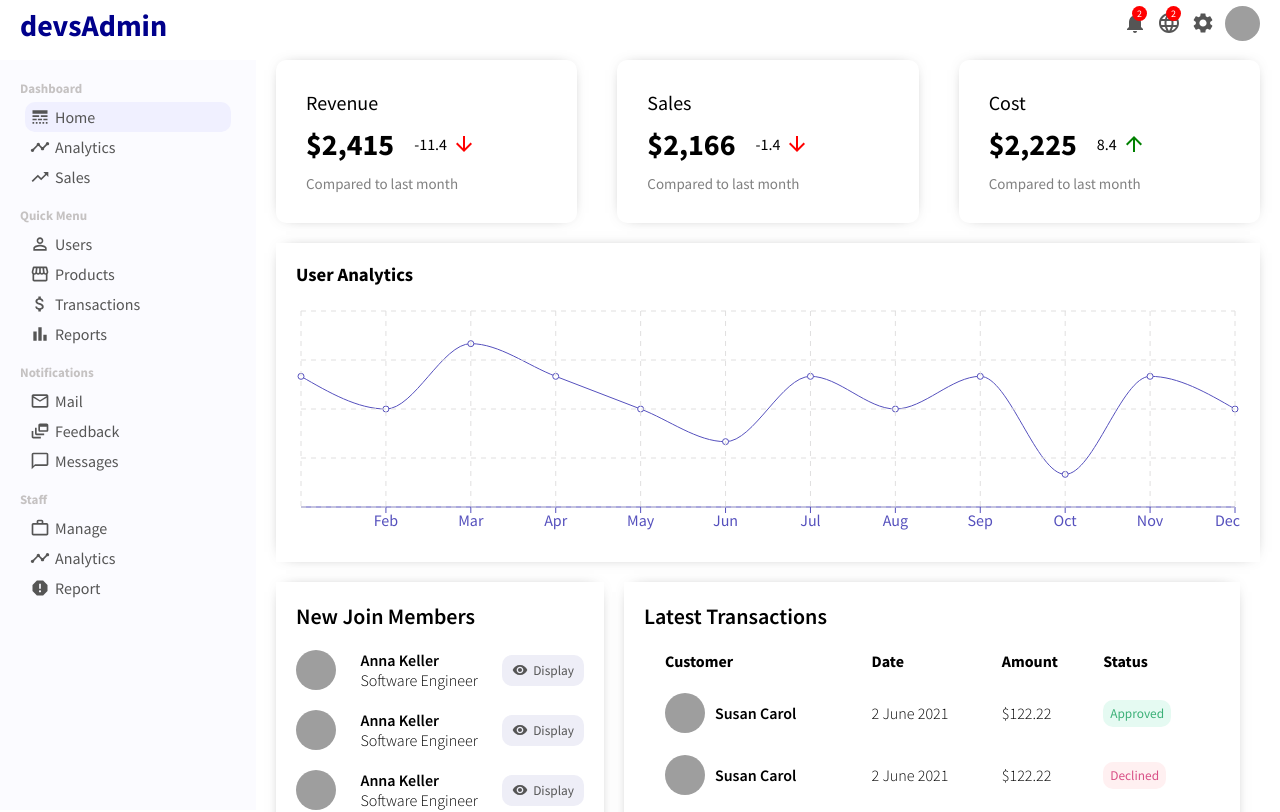
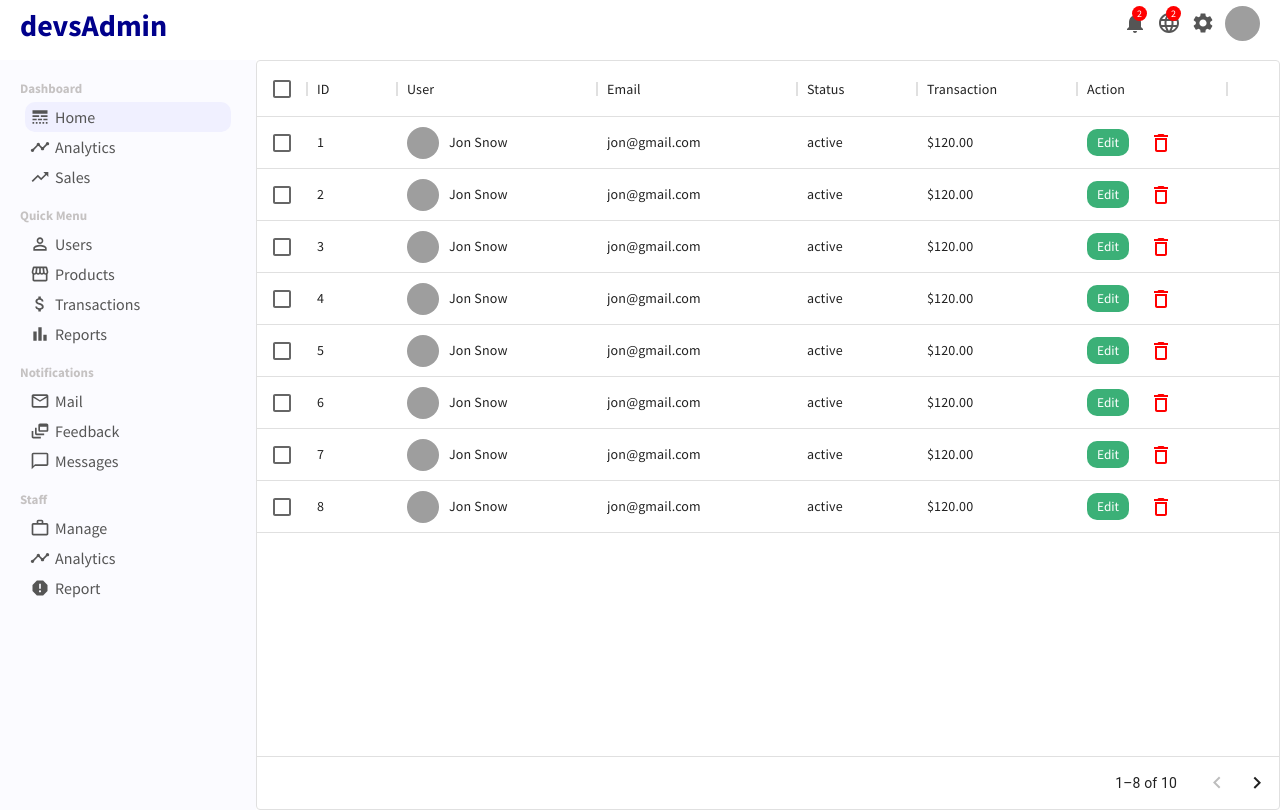
Before and after one commit to sidd-oo/admin-panel-react, a React (Create React App) app: page /users in a window 1280 px wide. Shown: the top 812 px of the page. Built offline with nearby package versions, Linux system fonts and the light colour scheme; grey boxes are pictures that could not be loaded.

Commit message:
feat: Created userList Component using Material UI table

```diff
--- a/package.json
+++ b/package.json
@@ -7,11 +7,13 @@
     "@emotion/styled": "^11.6.0",
     "@mui/icons-material": "^5.2.4",
     "@mui/material": "^5.2.3",
+    "@mui/x-data-grid": "^5.2.1",
     "@testing-library/jest-dom": "^5.16.1",
     "@testing-library/react": "^11.2.7",
     "@testing-library/user-event": "^12.8.3",
     "react": "^17.0.2",
     "react-dom": "^17.0.2",
+    "react-router-dom": "^6.1.1",
     "react-scripts": "4.0.3",
     "recharts": "^2.1.8",
     "web-vitals": "^1.1.2"
--- a/src/App.js
+++ b/src/App.js
@@ -1,17 +1,22 @@
 import Topbar from "./components/topbar/Topbar";
 import Sidebar from "./components/sidebar/Sidebar";
 import Home from "./pages/home/Home";
+import UserList from "./pages/userList/UserList";
+import { BrowserRouter as Router, Routes, Route } from 'react-router-dom';
 import "./App.css"
 
 function App() {
   return (
-    <div className="App">
+    <Router>
       <Topbar/>
       <div className="container">
         <Sidebar/>
-        <Home/>
+        <Routes>
+          <Route exact path="/" element= {<Home/>}/>
+          <Route path="/users" element= {<UserList/>}/>
+        </Routes>
       </div>
-    </div>
+    </Router>
   );
 }
 
--- a/src/dummyData.js
+++ b/src/dummyData.js
@@ -48,3 +48,76 @@
       "Active User": 3000,
     },
   ];
+
+export const userRows = [
+    { id: 1,
+      username: 'Jon Snow',
+      avatar: "https://images.pexels.com/photos/1152994/pexels-photo-1152994.jpeg?auto=compress&cs=tinysrgb&dpr=2&w=500",
+      email: "jon@gmail.com",
+      status: "active",
+      transaction: "$120.00"
+    },
+    { id: 2,
+        username: 'Jon Snow',
+        avatar: "https://images.pexels.com/photos/1152994/pexels-photo-1152994.jpeg?auto=compress&cs=tinysrgb&dpr=2&w=500",
+        email: "jon@gmail.com",
+        status: "active",
+        transaction: "$120.00"
+    },
+    { id: 3,
+        username: 'Jon Snow',
+        avatar: "https://images.pexels.com/photos/1152994/pexels-photo-1152994.jpeg?auto=compress&cs=tinysrgb&dpr=2&w=500",
+        email: "jon@gmail.com",
+        status: "active",
+        transaction: "$120.00"
+    },
+    { id: 4,
+        username: 'Jon Snow',
+        avatar: "https://images.pexels.com/photos/1152994/pexels-photo-1152994.jpeg?auto=compress&cs=tinysrgb&dpr=2&w=500",
+        email: "jon@gmail.com",
+        status: "active",
+        transaction: "$120.00"
+    },
+    { id: 5,
+        username: 'Jon Snow',
+        avatar: "https://images.pexels.com/photos/1152994/pexels-photo-1152994.jpeg?auto=compress&cs=tinysrgb&dpr=2&w=500",
+        email: "jon@gmail.com",
+        status: "active",
+        transaction: "$120.00"
+    },
+    { id: 6,
+        username: 'Jon Snow',
+        avatar: "https://images.pexels.com/photos/1152994/pexels-photo-1152994.jpeg?auto=compress&cs=tinysrgb&dpr=2&w=500",
+        email: "jon@gmail.com",
+        status: "active",
+        transaction: "$120.00"
+    },
+    { id: 7,
+        username: 'Jon Snow',
+        avatar: "https://images.pexels.com/photos/1152994/pexels-photo-1152994.jpeg?auto=compress&cs=tinysrgb&dpr=2&w=500",
+        email: "jon@gmail.com",
+        status: "active",
+        transaction: "$120.00"
+    },
+    { id: 8,
+        username: 'Jon Snow',
+        avatar: "https://images.pexels.com/photos/1152994/pexels-photo-1152994.jpeg?auto=compress&cs=tinysrgb&dpr=2&w=500",
+        email: "jon@gmail.com",
+        status: "active",
+        transaction: "$120.00"
+    },
+    { id: 9,
+        username: 'Jon Snow',
+        avatar: "https://images.pexels.com/photos/1152994/pexels-photo-1152994.jpeg?auto=compress&cs=tinysrgb&dpr=2&w=500",
+        email: "jon@gmail.com",
+        status: "active",
+        transaction: "$120.00"
+    },
+    { id: 10,
+        username: 'Jon Snow',
+        avatar: "https://images.pexels.com/photos/1152994/pexels-photo-1152994.jpeg?auto=compress&cs=tinysrgb&dpr=2&w=500",
+        email: "jon@gmail.com",
+        status: "active",
+        transaction: "$120.00"
+    },
+  ]
--- /dev/null
+++ b/src/pages/userList/UserList.css
@@ -0,0 +1,31 @@
+.userList{
+    flex:4;
+}
+
+.userListUser{
+    display: flex;
+    align-items: center;
+}
+
+.userListImg{
+    width: 32px;
+    height: 32px;
+    border-radius: 50%;
+    object-fit: cover;
+    margin-right: 10px;
+}
+
+.userListEdit{
+    border: none;
+    border-radius: 10px;
+    padding: 5px 10px;
+    background-color: #3bb077;
+    color:white;
+    cursor: pointer;
+    margin-right: 20px;
+}
+
+.userListDelete{
+    color: red;
+    cursor: pointer;
+}
--- /dev/null
+++ b/src/pages/userList/UserList.jsx
@@ -0,0 +1,55 @@
+import React, { useState } from 'react'
+import './UserList.css'
+import { DataGrid } from '@mui/x-data-grid';
+import { DeleteOutline } from '@mui/icons-material';
+import { userRows } from "../../dummyData";
+import { Link } from 'react-router-dom';
+
+const UserList = () => {
+
+    const [data, setData] = useState(userRows);
+
+    const handleDelete = (id) => {
+        setData(data.filter(item => item.id !== id));
+    }
+
+    const columns = [
+        { field: 'id', headerName: 'ID', width: 90 },
+        { field: 'user', headerName: 'User', width: 200 , renderCell: (params) => {
+            return (
+                <div className='userListUser'>
+                        <img src={params.row.avatar} alt="" className='userListImg'/>
+                        {params.row.username}
+                </div>
+            )
+        }},
+        { field: 'email', headerName: 'Email', width: 200 },
+        { field: 'status', headerName: 'Status', width: 120 },
+        { field: 'transaction', headerName: 'Transaction', width: 160},
+        { field: 'action', headerName: "Action", width: 150, renderCell: (params) => {
+            return (
+                <>
+                    <Link to={"/user/"+ params.row.id}>
+                        <button className="userListEdit">Edit</button>
+                    </Link>
+                    <DeleteOutline className="userListDelete" onClick = {()=>{ handleDelete(params.row.id)}}/>
+                </>
+            );
+        }}
+      ];
+
+    return (
+        <div className="userList">
+            <DataGrid
+                disableSelectionOnClick
+                rows={data}
+                columns={columns}
+                pageSize={8}
+                rowsPerPageOptions={[5]}
+                checkboxSelection
+            />
+        </div>
+    )
+}
+
+export default UserList
```
Also changed, not shown: 1 other file (tests, documents, lock files or other folders).
